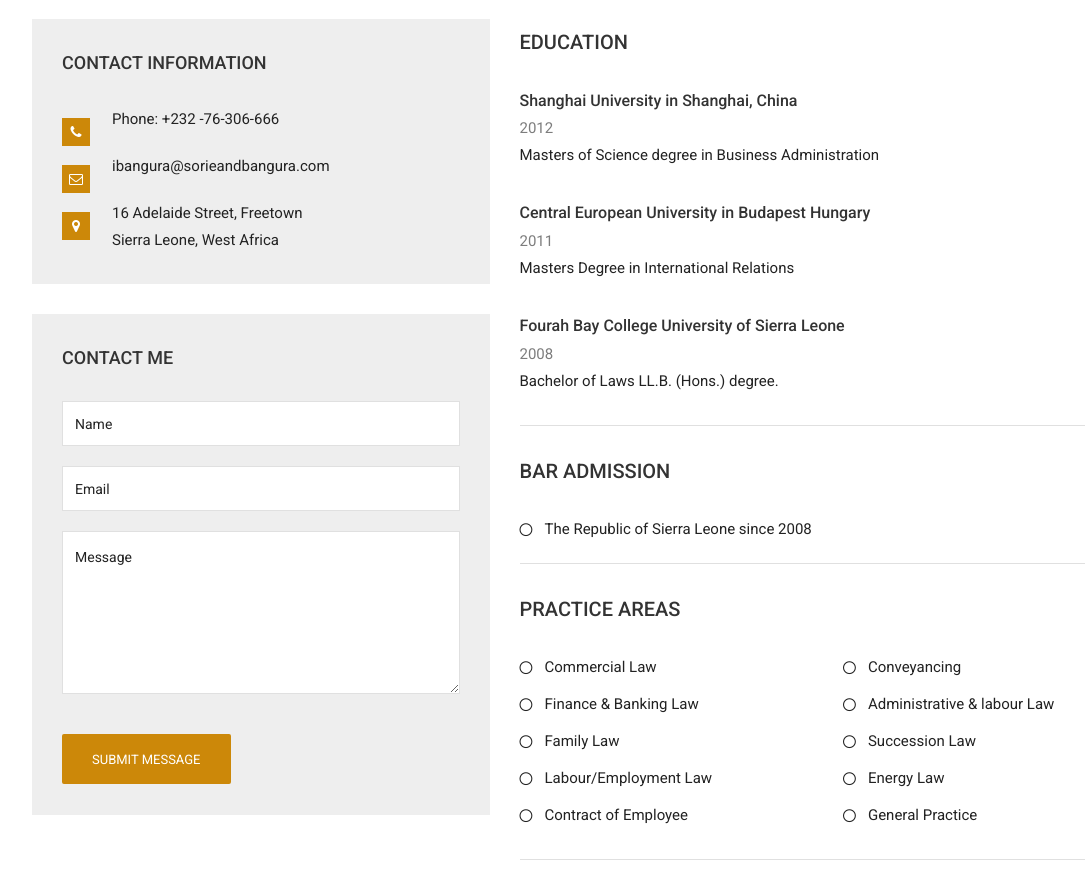
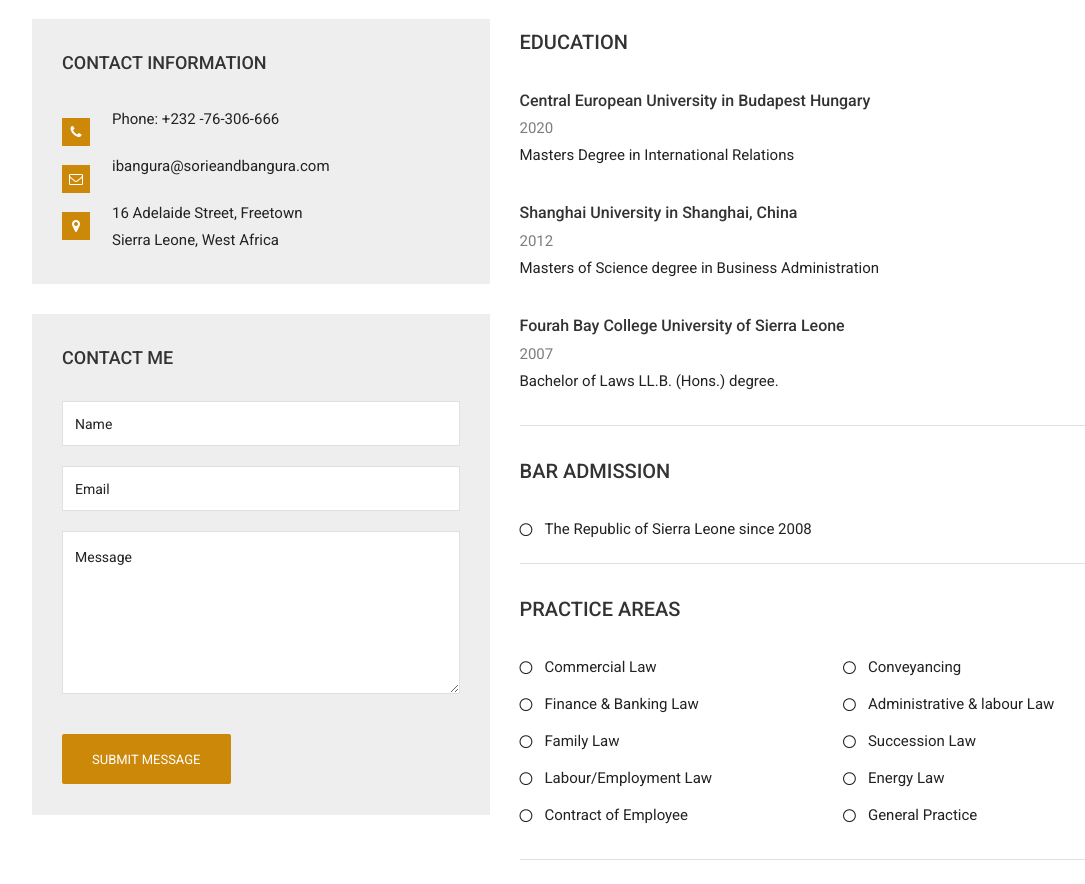
Before and after one commit to Bangz22/soriebangura.com, a plain HTML site: page barrister-yusuf.html in a window 1280 px wide. Shown: the part 1258-2142 px from the top of the page, without its empty margins (38-1123 px from the left). Drawn offline with Linux system fonts and the light colour scheme.

Commit message:
update education

```diff
--- a/barrister-yusuf.html
+++ b/barrister-yusuf.html
@@ -247,19 +247,20 @@
                         </div>
                         <div class="border-bottom pb-10 mb-30">
                             <h3 class="title-medium-dark upercase mb-30">Education</h3>
+                             <div class="education-from">
+                                <span>Central European University in Budapest Hungary</span>
+                                <div class="year">2020</div>
+                                <p> Masters Degree in International Relations </p>
+                            </div>
                             <div class="education-from">
                                 <span>Shanghai University in Shanghai, China</span>
                                 <div class="year">2012</div>
                                 <p> Masters of Science degree in Business Administration</p>
                             </div>
-                            <div class="education-from">
-                                <span>Central European University in Budapest Hungary</span>
-                                <div class="year">2011</div>
-                                <p> Masters Degree in International Relations </p>
-                            </div>
+
                             <div class="education-from">
                                 <span>Fourah Bay College University of Sierra Leone</span>
-                                <div class="year">2008</div>
+                                <div class="year">2007</div>
                                 <p>Bachelor of Laws LL.B. (Hons.) degree.</p>
                             </div>
                         </div>
```
